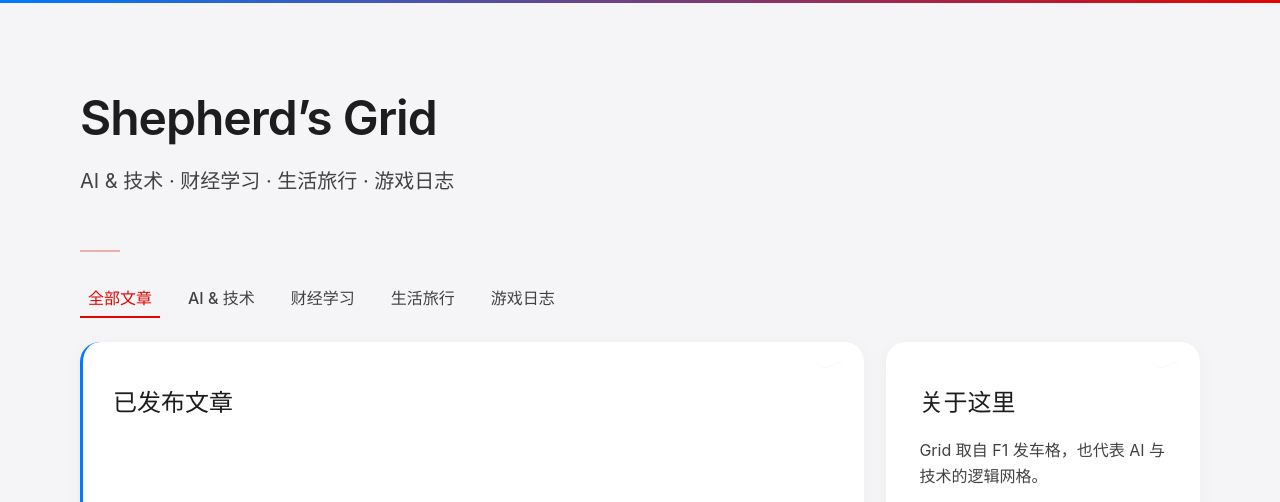
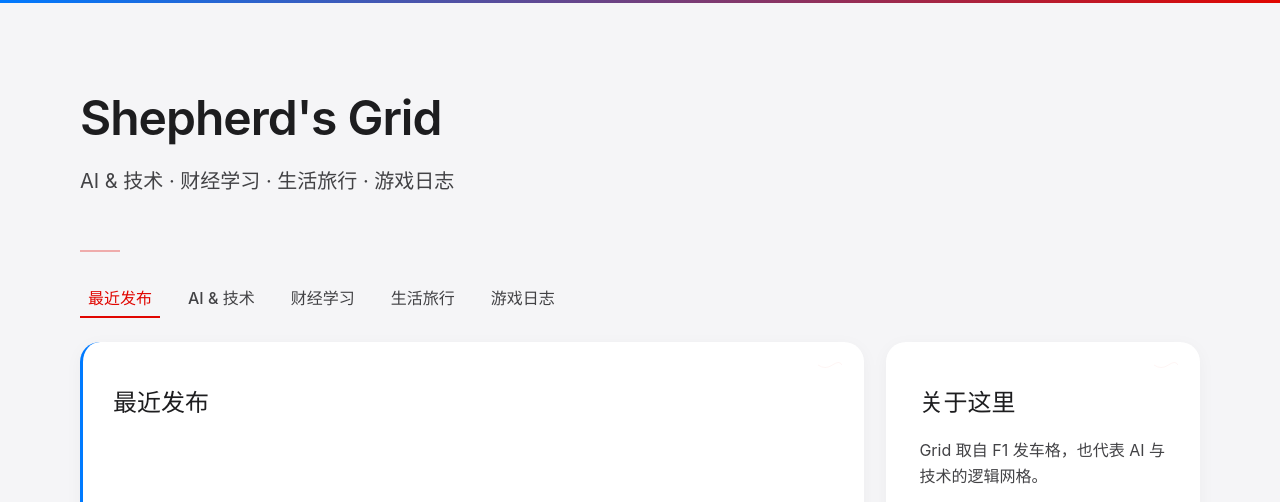
Before and after one commit to Leclerc423/Leclerc423.github.io, a Jekyll site: the page built from index.html, in a window 1280 px wide and 1179 px high. Shown: the top 502 px of the window. Built offline with Jekyll 4.4.1, drawn with Linux system fonts in a browser that asks for light colours.

Commit message:
完全重构配置，采用最简单的 posts 集合方式
主要更改：
1. 完全简化 _config.yml，只使用 posts 集合
2. 修改 permalink 为 /article/:title.html
3. 在文章文件 front matter 中直接设置 category、tag、tag_type
4. 更新 index.html 使用 site.posts 代替 site.articles
5. "已发布文章" 改为 "最近发布"

这是最标准、最简单的 Jekyll 配置方式。

Co-Authored-By: Claude Opus 4.6 <noreply@anthropic.com>

```diff
--- a/_config.yml
+++ b/_config.yml
@@ -7,60 +7,27 @@ kramdown:
   input: GFM
   syntax_highlighter: rouge
 
-# 文章集合配置
+# 只使用 posts 集合
 collections:
   posts:
     output: true
-    permalink: /:categories/:title.html
+    permalink: /article/:title.html
 
-# 文章默认属性
 defaults:
-  # 所有文章的默认值
   - scope:
       path: ""
       type: "posts"
     values:
       layout: default
       pinned: false
-  # AI & 技术分类
-  - scope:
-      path: "_article/ai-tech"
-    values:
-      category: ai-tech
-      tag: "AI & 技术"
-      tag_type: "tech"
-  # 财经学习分类
-  - scope:
-      path: "_article/finance"
-    values:
-      category: finance
-      tag: "财经学习"
-      tag_type: "tech"
-  # 生活旅行分类
-  - scope:
-      path: "_article/life-travel"
-    values:
-      category: life-travel
-      tag: "生活旅行"
-      tag_type: "life"
-  # 游戏日志分类
-  - scope:
-      path: "_article/game-log"
-    values:
-      category: game-log
-      tag: "游戏日志"
-      tag_type: "life"
+      tag: "文章"
+      tag_type: tech
 
-# 包含所有文章文件
-include:
-  - "_article/**/*.md"
-
-# 修复 GitHub Actions 构建的关键配置
+# GitHub Actions 配置
 plugins:
   - jekyll-github-metadata
   - jekyll-feed
 
-# 禁用不必要的功能，加快构建
 exclude:
   - Gemfile
   - Gemfile.lock
@@ -70,13 +37,9 @@ exclude:
   - vendor/gems/
   - vendor/ruby/
 
-# 强制 Jekyll 解析根目录的 index.md
 include:
   - index.md
 
-# 关闭不必要的功能，避免冲突
 safe: false
 lsi: false
-
-# 确保编码正确
 encoding: "utf-8"
--- a/index.html
+++ b/index.html
@@ -6,7 +6,7 @@ layout: none
 <head>
   <meta charset="UTF-8" />
   <meta name="viewport" content="width=device-width, initial-scale=1.0"/>
-<title>Shepherd’s Grid</title>
+  <title>Shepherd's Grid</title>
   <link rel="stylesheet" href="/css/main.css">
 </head>
 <body>
@@ -16,14 +16,14 @@ layout: none
   </svg>
   <div class="container">
     <div class="hero">
-    <h1>Shepherd’s Grid</h1>
+      <h1>Shepherd's Grid</h1>
       <div class="sub">AI & 技术 · 财经学习 · 生活旅行 · 游戏日志</div>
     </div>
     <svg class="track-divider" viewBox="0 0 20 4" xmlns="http://www.w3.org/2000/svg">
       <path d="M0,2 L20,2" />
     </svg>
     <div class="nav">
-    <a href="#" class="active" data-category="all">全部文章</a>
+      <a href="#" class="active" data-category="all">最近发布</a>
       <a href="#" data-category="ai-tech">AI & 技术</a>
       <a href="#" data-category="finance">财经学习</a>
       <a href="#" data-category="life-travel">生活旅行</a>
@@ -32,28 +32,16 @@ layout: none
     <div class="content-wrapper">
 
       <div class="card card-tech" id="all-articles">
-      <h2>已发布文章</h2>
+        <h2>最近发布</h2>
         <div class="article-list">
-        {% assign sorted_articles = site.posts | sort: "date" | reverse %}
-        {% assign pinned_articles = sorted_articles | where: "pinned", true %}
-        {% assign normal_articles = sorted_articles | where: "pinned", false %}
+          {% if site.posts.size > 0 %}
+           {% assign sorted_posts = site.posts | sort: "date" | reverse %}
 
-        {% if site.posts.size > 0 %}
-         {% for article in pinned_articles %}
-          <div class="article-item{% if article.pinned %} pinned{% endif %}" data-category="{{ article.category }}">
-           <a href="{{ article.url }}" class="article-title">
-            {% if article.pinned %}🔹 {% endif %}{{ article.title }}
-            </a>
-            <div class="article-tag tag-{{ article.tag_type }}">{{ article.tag }}</div>
-            <div class="article-date">{{ article.date | date: "%Y-%m-%d" }}</div>
-          </div>
-          {% endfor %}
-
-          {% for article in normal_articles %}
-          <div class="article-item" data-category="{{ article.category }}">
-           <a href="{{ article.url }}" class="article-title">{{ article.title }}</a>
-           <div class="article-tag tag-{{ article.tag_type }}">{{ article.tag }}</div>
-           <div class="article-date">{{ article.date | date: "%Y-%m-%d" }}</div>
+           {% for post in sorted_posts %}
+            <div class="article-item" data-category="{{ post.category }}">
+             <a href="{{ post.url }}" class="article-title">{{ post.title }}</a>
+             <div class="article-tag tag-{{ post.tag_type }}">{{ post.tag }}</div>
+             <div class="article-date">{{ post.date | date: "%Y-%m-%d" }}</div>
             </div>
             {% endfor %}
           {% else %}
```
Also changed, not shown: _article/ai-tech/ai-tech-AI-Flag-Work-20260313.md (+2 -2 lines). Lines whose indentation alone changed are shown as unchanged.
